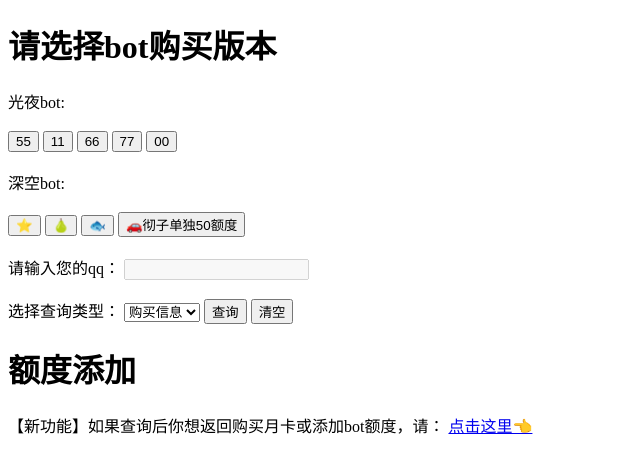
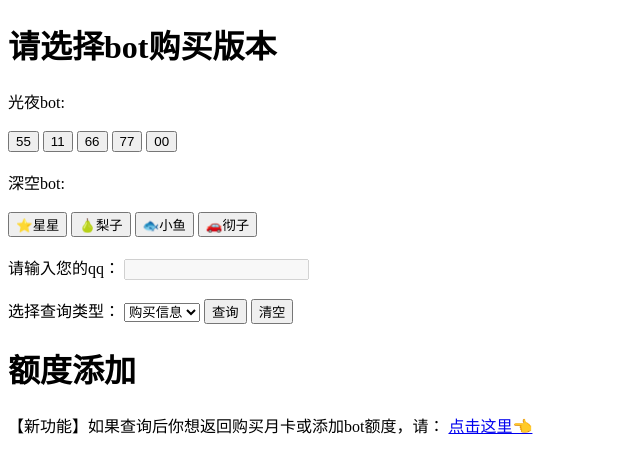
Before and after one commit to chenovopride/ChatailoverWebs, a Flask app: page / in a window 1280 px wide. Shown: the top 473 px of the page, without its empty margins (0-640 px from the left). Run offline with Flask 3, Linux system fonts and the light colour scheme.

Commit message:
12.3cz：补充上一条修改

```diff
--- a/web_search/templates/index.html
+++ b/web_search/templates/index.html
@@ -27,10 +27,10 @@
     <br></br>
     <label id="title"for="category">深空bot:</label>
     <br></br>
-    <button class="version-button" data-version="沈星回" onclick="selectVersion('沈星回')">⭐</button>
-    <button class="version-button" data-version="黎深" onclick="selectVersion('黎深')">🍐</button>
-    <button class="version-button" data-version="祁煜" onclick="selectVersion('祁煜')">🐟</button>
-    <button class="version-button" data-version="秦彻" onclick="selectVersion('秦彻')">🚗彻子单独50额度</button>
+    <button class="version-button" data-version="沈星回" onclick="selectVersion('沈星回')">⭐星星</button>
+    <button class="version-button" data-version="黎深" onclick="selectVersion('黎深')">🍐梨子</button>
+    <button class="version-button" data-version="祁煜" onclick="selectVersion('祁煜')">🐟小鱼</button>
+    <button class="version-button" data-version="秦彻" onclick="selectVersion('秦彻')">🚗彻子</button>
     <br></br>
     <label for="data">请输入您的qq：</label>
     <input type="text" id="data" name="data" required>
```
